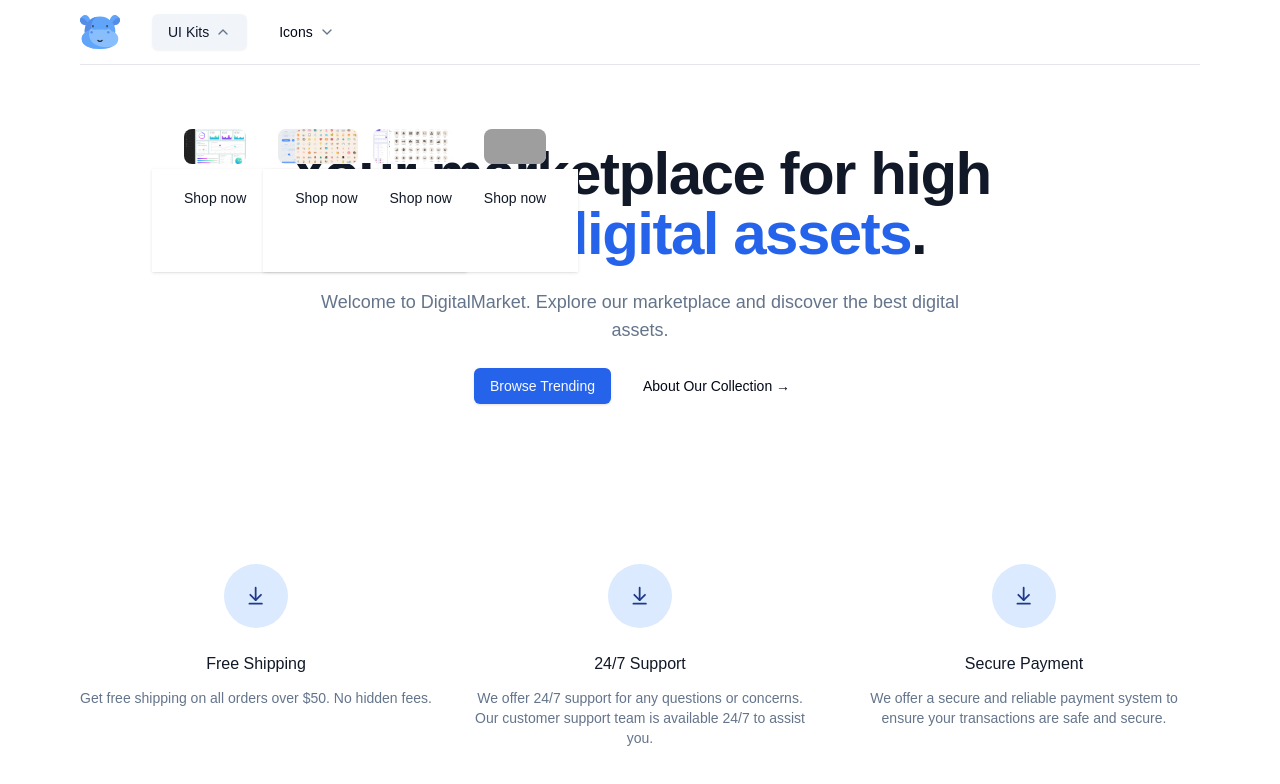
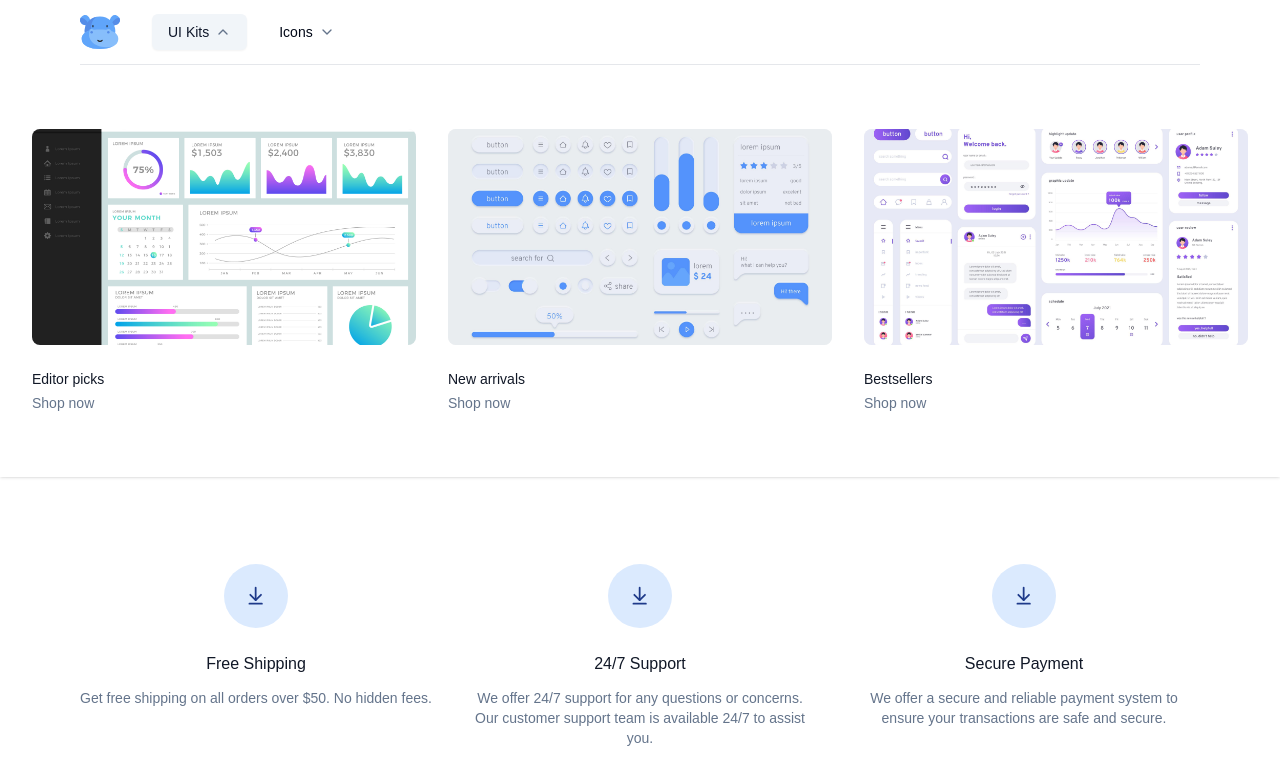
Before and after one commit to yasminrei/t3-marketplace, a Next.js app: page / in a window 1280 px wide. Both pictures are taken after a click on the button "UI Kits". Shown: the top 784 px of the page. Built offline with nearby package versions, Linux system fonts and the light colour scheme; grey boxes are pictures that could not be loaded.

Commit message:
fixed image size of NavItem

```diff
--- a/src/components/navbar/NavItem.tsx
+++ b/src/components/navbar/NavItem.tsx
@@ -1,55 +1,91 @@
-"use client";
+'use client'
 
-import { PRODUCT_CATEGORIES } from "@/config";
-import { Button } from "../ui/button";
-import { ChevronDownIcon } from "lucide-react";
-import { cn } from "@/lib/utils";
-import Image from "next/image";
-import Link from "next/link";
+import { PRODUCT_CATEGORIES } from '@/config'
+import { Button } from '../ui/button'
+import { ChevronDown } from 'lucide-react'
+import { cn } from '@/lib/utils'
+import Image from 'next/image'
+import Link from 'next/link'
 
-type Category = typeof PRODUCT_CATEGORIES[number];
+type Category = (typeof PRODUCT_CATEGORIES)[number]
 
 interface NavItemProps {
-    category: Category;
-    handleOpen: () => void;
-    isOpen: boolean;
-    isAnyOpen: boolean;
+  category: Category
+  handleOpen: () => void
+  close: () => void
+  isOpen: boolean
+  isAnyOpen: boolean
 }
 
-const NavItem = ({isOpen, isAnyOpen, handleOpen, category}: NavItemProps) => {
+const NavItem = ({
+  isAnyOpen,
+  category,
+  handleOpen,
+  close,
+  isOpen,
+}: NavItemProps) => {
   return (
-        <div className="flex">
-            <div className="relative flex items-center">
-                <Button className="gap-1.5" onClick={handleOpen} variant={isOpen ? "secondary" : "ghost"}>
+    <div className='flex'>
+      <div className='relative flex items-center'>
+        <Button
+          className='gap-1.5'
+          onClick={handleOpen}
+          variant={isOpen ? 'secondary' : 'ghost'}>
           {category.label}
-                    <ChevronDownIcon
-                        className={cn("h-4 w-4 transition-all text-muted-foreground",
+          <ChevronDown
+            className={cn(
+              'h-4 w-4 transition-all text-muted-foreground',
               {
-                        "-rotate-180": isOpen,
-                    })} />
+                '-rotate-180': isOpen,
+              }
+            )}
+          />
         </Button>
       </div>
+
+      {isOpen ? (
         <div
-                className={cn("absolute inset x-0 top-full text-sm text-muted-foreground",
+          onClick={() => close()}
+          className={cn(
+            'absolute inset-x-0 top-full text-sm text-muted-foreground',
             {
-                        "animte-in fade-in-10 slide-in-from-top-5" :
+              'animate-in fade-in-10 slide-in-from-top-5':
                 !isAnyOpen,
             }
           )}>
-            <div className="absolute inset-0 top-1/2 bg-white shadow" aria-hidden="true" />
+          <div
+            className='absolute inset-0 top-1/2 bg-white shadow'
+            aria-hidden='true'
+          />
 
-            <div className="mx-auto max-w-7xl px-8">
-                <div className="grid grid-cols-4 gap-x-8 gap-y-10 py-16">
-                    <div className="col-span-4 col-start-1 grid grid-cols-3 gap-x-8">
+          <div className='relative bg-white'>
+            <div className='mx-auto max-w-7xl px-8'>
+              <div className='grid grid-cols-4 gap-x-8 gap-y-10 py-16'>
+                <div className='col-span-4 col-start-1 grid grid-cols-3 gap-x-8'>
                   {category.featured.map((item) => (
-                            <div key={item.name} className="group relative text-base sm:text-sm">
-                                <div className="relative aspect-video overflow-hidden rounded-lg bg-gray-100 group-hover:opacity-75">
-                                    <Image src={item.imageSrc} alt="produc category image" fill className="object-cover object-center" />
+                    <div
+                      onClick={() => close}
+                      key={item.name}
+                      className='group relative text-base sm:text-sm'>
+                      <div className='relative aspect-video overflow-hidden rounded-lg bg-gray-100 group-hover:opacity-75'>
+                        <Image
+                          src={item.imageSrc}
+                          alt='product category image'
+                          fill
+                          className='object-cover object-center'
+                        />
                       </div>
 
-                                <Link href={item.href} className="mt-6 block font-medium text-gray-900">
-                                <p className="mt-1"
-                                aria-hidden="true">Shop now</p></Link>
+                      <Link
+                        href={item.href}
+                        className='mt-6 block font-medium text-gray-900'>
+                        {item.name}
+                      </Link>
+                      <p
+                        className='mt-1'
+                        aria-hidden='true'>
+                        Shop now
+                      </p>
                     </div>
                   ))}
                 </div>
@@ -57,7 +93,9 @@ const NavItem = ({isOpen, isAnyOpen, handleOpen, category}: NavItemProps) => {
             </div>
           </div>
         </div>
-    );
+      ) : null}
+    </div>
+  )
 }
 
-export default NavItem;
+export default NavItem
```
Lines whose indentation alone changed are shown as unchanged.
